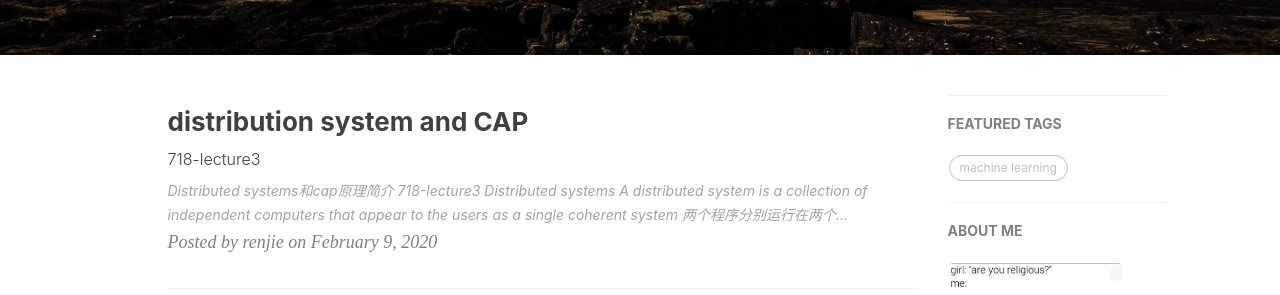
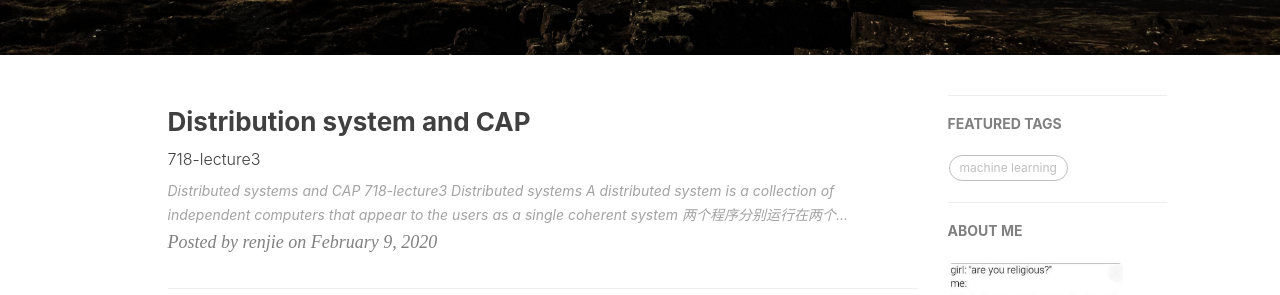
Before and after one commit to RJzhu123/RJzhu123.github.io, a Jekyll site: the page built from index.html, in a window 1280 px wide. Shown: the part 363-658 px from the top of the page. Built offline with Jekyll 4.4.1, drawn with Linux system fonts in a browser that asks for light colours; nearby versions of some CDN libraries; the list of posts is cut into pages by our own code; comment, search, counter and statistics services are not loaded.

Commit message:
Update 2020-02-09-distribution system and CAP.md

```diff
--- a/_posts/2020-02-09-distribution system and CAP.md
+++ b/_posts/2020-02-09-distribution system and CAP.md
@@ -1,6 +1,6 @@
 ---
 layout:     post                    # 使用的布局（不需要改）
-title:      distribution system and CAP    # 标题
+title:      Distribution system and CAP    # 标题
 subtitle:   718-lecture3 #副标题
 date:       2020-02-09              # 时间
 author:     renjie                      # 作者
@@ -11,7 +11,7 @@
 ---
 
 <font size="4"></font><br />
-## Distributed systems和cap原理简介
+## Distributed systems and CAP
 >718-lecture3
 
 ## Distributed systems
@@ -42,7 +42,7 @@
 > 参考资料 [https://www.ruanyifeng.com/blog/2018/07/cap.html](https://www.ruanyifeng.com/blog/2018/07/cap.html)
 
 ![](https://tva1.sinaimg.cn/large/0082zybpgy1gbr1nhk7dmj31na0t2to0.jpg)
-<font size=4>**1. Partition tolerance**</font>
+<font size=4>1. Partition tolerance</font>
 > Network failures are tolerated, the system continues to operate
 
 **分区容错**. 大多数分布式系统都分布在多个子网络。每个子网络就叫做一个区（partition）。
@@ -51,7 +51,7 @@
 
 上图中，G1 和 G2 是两台跨区的服务器。G1 向 G2 发送一条消息，G2 可能无法收到。系统设计的时候，必须考虑到这种情况。
 
-<font size=4>**2. Consistency**</font>
+<font size=4>2. Consistency</font>
 >All nodes see the same data at the same time
 
 **一致性**。写操作之后的读操作，必须返回该值。举例来说，某条记录是 v0，用户向 G1 发起一个写操作，将其改为 v1。
@@ -63,18 +63,18 @@
 
 为了让 G2 也能变为 v1，就要在 G1 写操作的时候，让 G1 向 G2 发送消息，要求 G2 也改成 v1。
 
-<font size=4>**3. Availability**</font>
+<font size=4>3. Availability</font>
 >Assurances that every request can be processed.
 
 只要收到用户的请求，服务器就必须给出回应。
 
 用户可以选择向 G1 或 G2 发起读操作。不管是哪台服务器，只要收到请求，就必须告诉用户，到底是 v0 还是 v1，否则就不满足可用性。
 
-<font size=4>**为什么cap不能同时满足**</font>
+<font size=4>为什么cap不能同时满足</font>
 >Suppose we lose communication between nodes:
 We must ignore any updates the nodes receive, or sacrifice Consistency, or we must deny service until it becomes Available again.
 
 简单的说，如果G1变了，那么在同步G2的过程中，G2的读和写都需要被锁定。不然就违背了**一致性**，而若是锁定G2那就违背了**可用性**。而分区容错是一定要有的，因为没人可以保证网络永远不出错。
 
-<font size=4>**几个数据库例子**</font>
+<font size=4>几个数据库例子</font>
 <center><img src="https://tva1.sinaimg.cn/large/0082zybpgy1gbr2v3wrc6j313m0u0tnc.jpg"width="70%"/></center>
```
